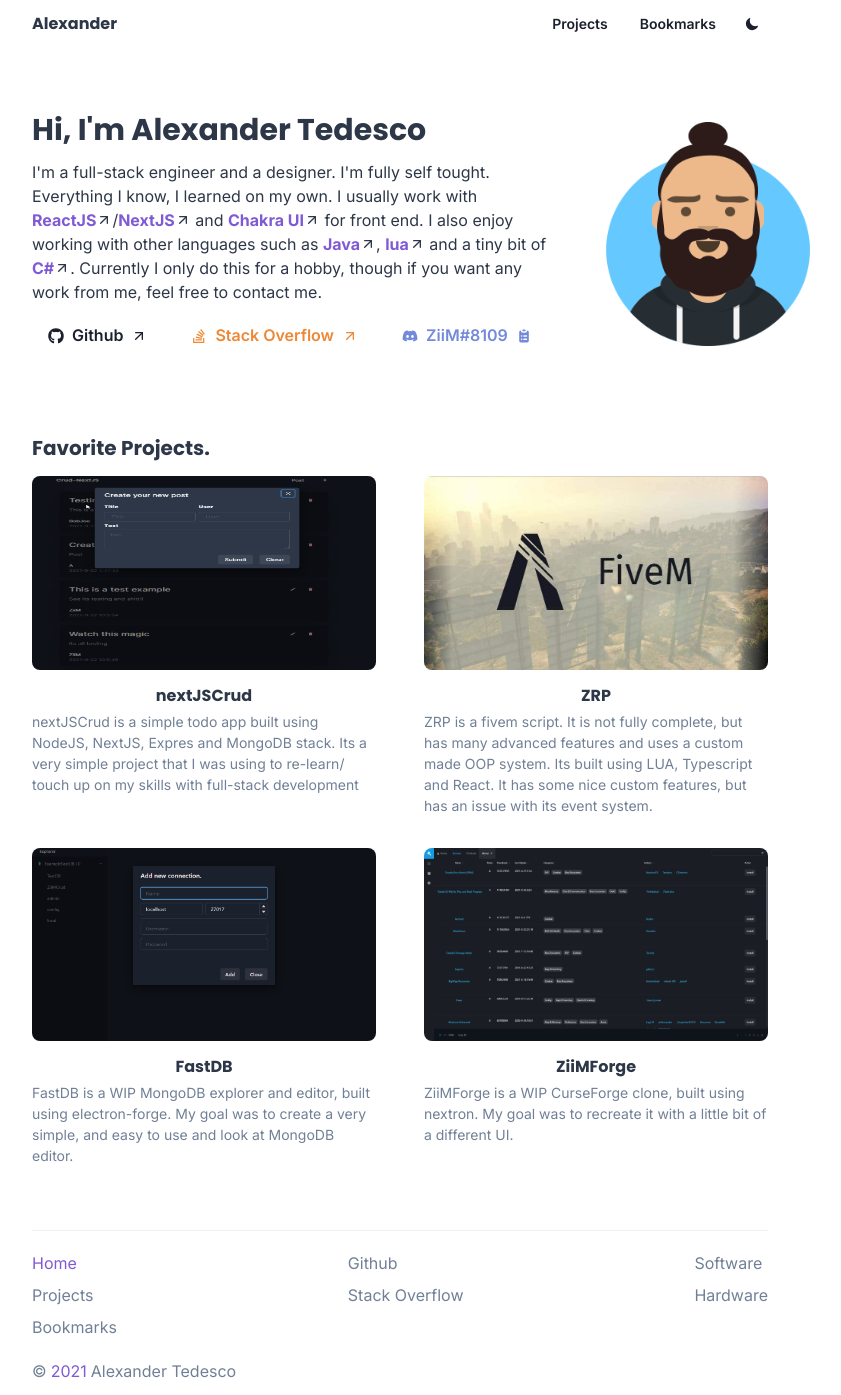
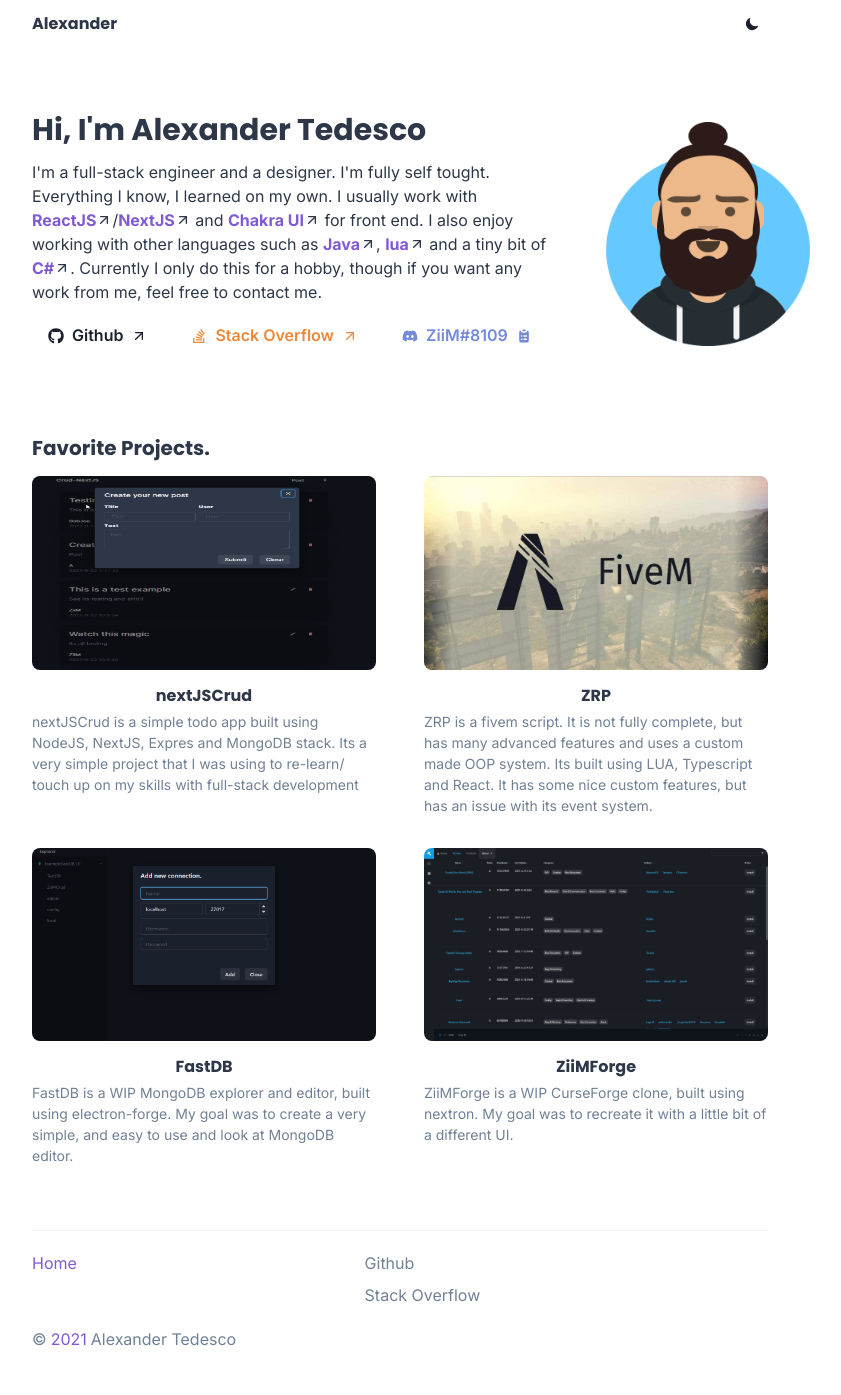
Before and after one commit to ZiiMs/ziim-homepage, a Next.js app: page / in a window 1280 px wide. Shown: the whole page, without its empty margins (240-1081 px from the left). After the commit the page ends 1363 px from the top, so only its background shows below. Built offline with nearby package versions, Linux system fonts and the light colour scheme.

Commit message:
Update site | remove unfinished projects.

```diff
--- a/src/components/layout/footer.tsx
+++ b/src/components/layout/footer.tsx
@@ -18,14 +18,14 @@
     href: '/',
     label: 'Home',
   },
-  {
-    href: '/projects',
-    label: 'Projects',
-  },
-  {
-    href: '/bookmarks',
-    label: 'Bookmarks',
-  },
+  // {
+  //   href: '/projects',
+  //   label: 'Projects',
+  // },
+  // {
+  //   href: '/bookmarks',
+  //   label: 'Bookmarks',
+  // },
 ];
 
 const middleGroup: LinkType[] = [
@@ -40,14 +40,14 @@
 ];
 
 const rightSide: LinkType[] = [
-  {
-    href: '/software',
-    label: 'Software',
-  },
-  {
-    href: '/hardware',
-    label: 'Hardware',
-  },
+  // {
+  //   href: '/software',
+  //   label: 'Software',
+  // },
+  // {
+  //   href: '/hardware',
+  //   label: 'Hardware',
+  // },
 ];
 
 const Footer = () => {
--- a/src/components/layout/header.tsx
+++ b/src/components/layout/header.tsx
@@ -24,16 +24,16 @@
         </Link>
       </NextLink>
       <HStack alignItems='center' spacing={{ base: 0, md: 2 }}>
-        <NextLink href='/projects' passHref>
+        {/* <NextLink href='/projects' passHref>
           <Button as={Link} size='sm' variant='ghost'>
             Projects
           </Button>
-        </NextLink>
-        <NextLink href='/bookmarks' passHref>
+        </NextLink> */}
+        {/* <NextLink href='/bookmarks' passHref>
           <Button as={Link} size='sm' variant='ghost'>
             Bookmarks
           </Button>
-        </NextLink>
+        </NextLink> */}
 
         <IconButton
           size='sm'
```
Also changed, not shown: 1 other file (tests, documents, lock files or other folders).
